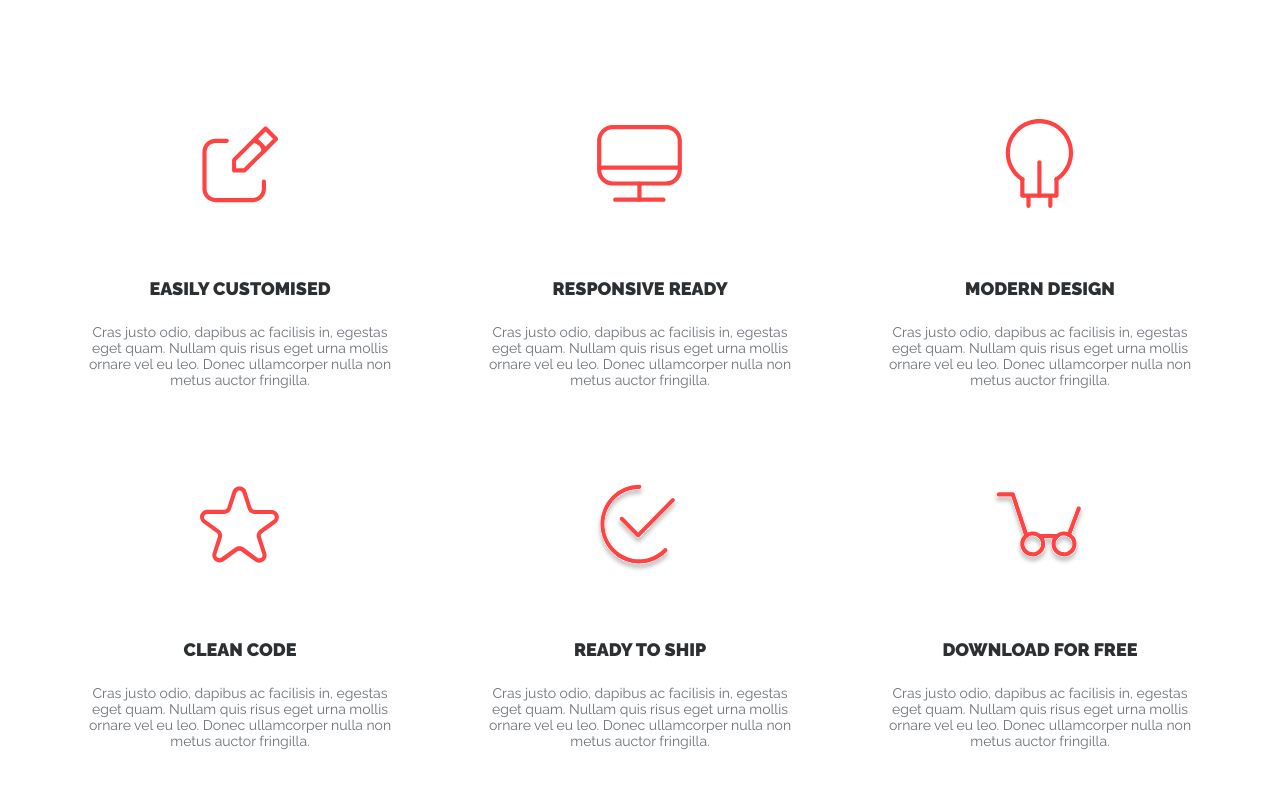
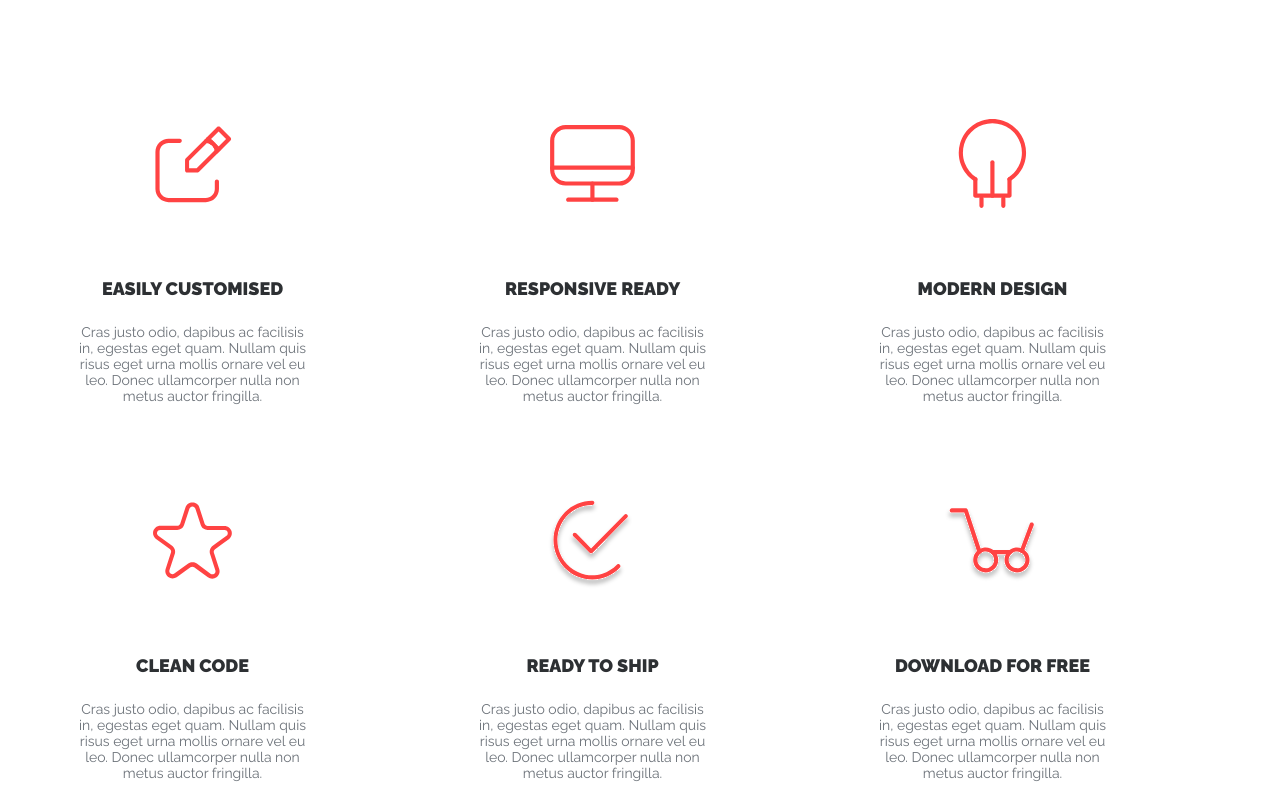
Before and after one commit to Chasmy911/TMS, a website built with Parcel: page ActiveBook/src/index.html in a window 1280 px wide. Shown: the part 727-1520 px from the top of the page. Built offline with nearby package versions, Linux system fonts and the light colour scheme.

Commit message:
add grid

```diff
--- a/ActiveBook/src/scss/sections/features.scss
+++ b/ActiveBook/src/scss/sections/features.scss
@@ -10,13 +10,18 @@
     }
 
     &__list {
-        display: flex;
-        justify-content: space-around;
+        display: grid;
+        text-align: center;
+        grid-template-columns: repeat(3, 1fr);
         gap: 87px 30px;
         flex-wrap: wrap;
 
         @media (max-width: 1024px) {
             gap: 49px 20px
+        }
+
+        @media (max-width: 840px) {
+            grid-template-columns: repeat(auto-fill, minmax(275px, auto));
         }
 
         @media (max-width: 610px) {
```
Also changed, not shown: ActiveBook/dist/index.html, 5 other files.
